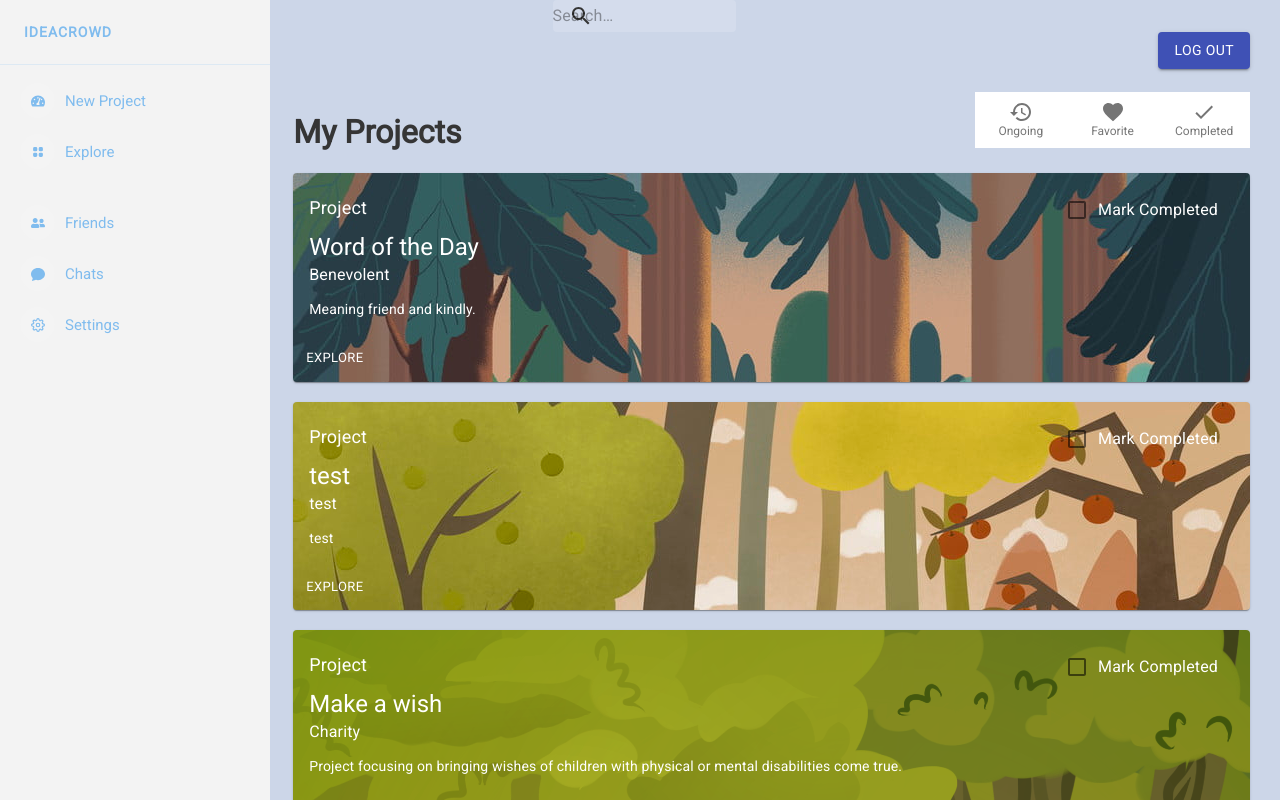
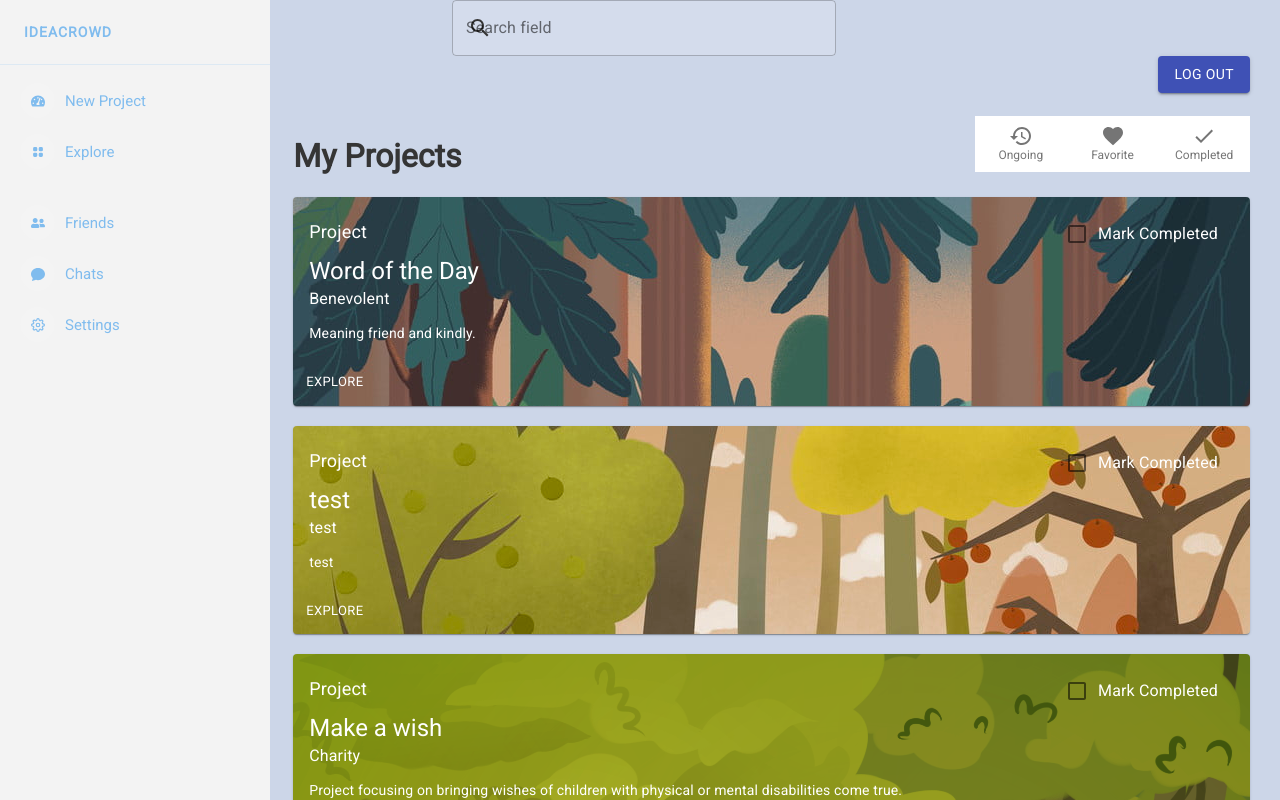
Before and after one commit to eden-chan/IdeaCrowd, a React (Create React App) app in the folder IdeaApp/: page / in a window 1280 px wide. Built offline with nearby package versions, Linux system fonts and the light colour scheme; no server answers; sample sign-in values are in the browser's storage.

Commit message:
New searchbar

```diff
--- a/IdeaApp/package.json
+++ b/IdeaApp/package.json
@@ -26,7 +26,7 @@
     "react-intl": "^5.12.3",
     "react-pro-sidebar": "^0.6.0",
     "react-router-dom": "^5.2.0",
-    "react-scripts": "4.0.1",
+    "react-scripts": "^4.0.2",
     "react-spring": "^8.0.27",
     "react-switch-selector": "^1.2.1",
     "react-zdog": "^1.0.11",
--- a/IdeaApp/src/pages/landing.js
+++ b/IdeaApp/src/pages/landing.js
@@ -17,6 +17,9 @@ import Forest2 from '../assets/forest2.png';
 
 import CustomCard from '../components/CustomCard';
 import TemporaryDrawer from '../components/TemporaryDrawer';
+
+import TextField from '@material-ui/core/TextField';
+
 
 const useStyles = makeStyles((theme) => ({
   root: {
@@ -100,14 +103,7 @@ const Landing = () => {
           <div className={classes.searchIcon}>
             <SearchIcon />
           </div>
-          <InputBase
-            placeholder="Search…"
-            classes={{
-              root: classes.inputRoot,
-              input: classes.inputInput,
-            }}
-            inputProps={{ 'aria-label': 'search' }}
-          />
+          <TextField style={{width:'30vw'}} id="outlined-search" label="Search field" type="search" variant="outlined" />
         </div>
       </div>
       <div style={{float: 'right', marginRight: '30px', marginBottom: '20px'}}>
```
Also changed, not shown: 1 other file (tests, documents, lock files or other folders).
